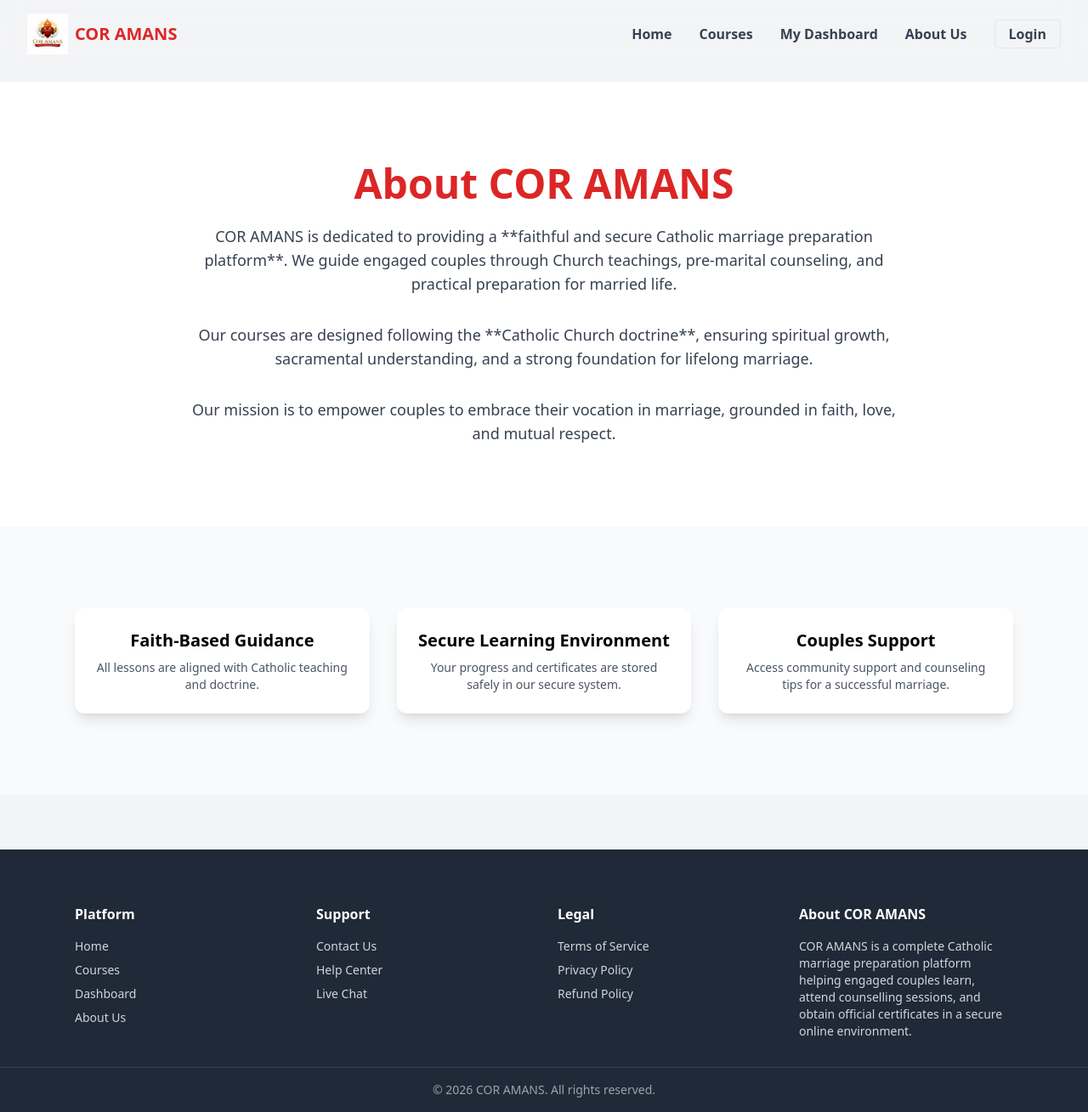
After one commit to DonIzzy01/COR_AMANS, a Flask app: page /about in a window 1280 px wide. The commit adds this page. Shown: the whole page at 85% size. Run offline with Flask 3, Linux system fonts and the light colour scheme; some libraries are stand-ins or nearby versions.

Commit message:
COR AMANS Cv3

```diff
--- a/app.py
+++ b/app.py
@@ -2,25 +2,29 @@ from flask import Flask, render_template
 
 app = Flask(__name__)
 
-@app.route("/")
-def home():
-    return render_template("landing.html")
+@app.route('/')
+def index():
+    return render_template('landing.html', current_page='home')
+
+@app.route('/courses')
+def courses():
+    return render_template('courses.html', current_page='courses')
+
+@app.route('/dashboard')
+def dashboard():
+    return render_template('dashboard.html', current_page='dashboard')
+
+@app.route('/about')
+def about():
+    return render_template('about.html', current_page='about')
+
+@app.route('/login')
+def login():
+    return render_template('login.html', current_page='login')
 
 @app.route("/register")
 def register():
     return render_template("register.html")
 
-@app.route("/login")
-def login():
-    return render_template("login.html")
-
-@app.route("/email-verified")
-def email_verified():
-    return render_template("email_verified.html")
-
-@app.route("/payment")
-def payment():
-    return render_template("payment.html")
-
-if __name__ == "__main__":
+if __name__ == '__main__':
     app.run(debug=True)
--- a/static/css/animations.css
+++ b/static/css/animations.css
@@ -113,6 +113,11 @@
     transform: translateY(0);
 }
 
+.card-hover:hover {
+    transform: scale(1.05);
+    transition: transform 0.3s ease;
+}
+
 .slide {
     position: absolute;
     width: 100%;
--- a/static/js/main.js
+++ b/static/js/main.js
@@ -90,3 +90,14 @@ document.addEventListener("DOMContentLoaded", function () {
     });
 
 });
+
+
+const navbar = document.getElementById('navbar');
+
+window.addEventListener('scroll', () => {
+    if(window.scrollY > 50){
+        navbar.classList.add('bg-white/90', 'shadow-lg');
+    } else {
+        navbar.classList.remove('bg-white/90', 'shadow-lg');
+    }
+});
--- /dev/null
+++ b/templates/about.html
@@ -0,0 +1,44 @@
+{% extends "layout.html" %}
+
+{% block content %}
+
+<section class="bg-white py-24 scroll-animate">
+    <div class="max-w-4xl mx-auto px-6 text-center">
+        <h1 class="text-5xl font-bold text-red-600 mb-6">About COR AMANS</h1>
+        <p class="text-gray-700 text-lg mb-8">
+            COR AMANS is dedicated to providing a **faithful and secure Catholic marriage preparation platform**.
+            We guide engaged couples through Church teachings, pre-marital counseling, and practical preparation for
+            married life.
+        </p>
+
+        <p class="text-gray-700 text-lg mb-8">
+            Our courses are designed following the **Catholic Church doctrine**, ensuring spiritual growth, sacramental
+            understanding,
+            and a strong foundation for lifelong marriage.
+        </p>
+
+        <p class="text-gray-700 text-lg">
+            Our mission is to empower couples to embrace their vocation in marriage, grounded in faith, love, and mutual
+            respect.
+        </p>
+    </div>
+</section>
+
+<section class="py-24 bg-gray-50 scroll-animate">
+    <div class="max-w-6xl mx-auto px-6 grid md:grid-cols-3 gap-8 text-center">
+        <div class="p-6 bg-white rounded-xl shadow-lg hover:scale-105 transition transform">
+            <h3 class="text-xl font-bold mb-2">Faith-Based Guidance</h3>
+            <p class="text-gray-600 text-sm">All lessons are aligned with Catholic teaching and doctrine.</p>
+        </div>
+        <div class="p-6 bg-white rounded-xl shadow-lg hover:scale-105 transition transform">
+            <h3 class="text-xl font-bold mb-2">Secure Learning Environment</h3>
+            <p class="text-gray-600 text-sm">Your progress and certificates are stored safely in our secure system.</p>
+        </div>
+        <div class="p-6 bg-white rounded-xl shadow-lg hover:scale-105 transition transform">
+            <h3 class="text-xl font-bold mb-2">Couples Support</h3>
+            <p class="text-gray-600 text-sm">Access community support and counseling tips for a successful marriage.</p>
+        </div>
+    </div>
+</section>
+
+{% endblock %}
--- a/templates/layout.html
+++ b/templates/layout.html
@@ -3,11 +3,7 @@
 
 <head>
     <title>COR AMANS</title>
-
-    <!-- Tailwind CSS -->
     <script src="https://cdn.tailwindcss.com"></script>
-
-    <!-- Animations -->
     <link rel="stylesheet" href="{{ url_for('static', filename='css/animations.css') }}">
 </head>
 
@@ -15,7 +11,7 @@
 
     <!-- Navbar -->
     <nav id="navbar"
-        class="fixed top-0 w-full z-50 transition-all duration-300 flex justify-between items-center px-8 py-4">
+        class="fixed top-0 w-full z-50 transition-all duration-300 flex justify-between items-center px-8 py-4 bg-white/70 backdrop-blur-md">
 
         <!-- Logo -->
         <div class="flex items-center space-x-2">
@@ -25,14 +21,17 @@
 
         <!-- Navigation Links -->
         <div class="flex items-center space-x-8 font-semibold">
-            <a href="/" class="text-gray-700 hover:text-red-600">Home</a>
-            <a href="#" class="text-gray-700 hover:text-red-600">Courses</a>
-            <a href="#" class="text-gray-700 hover:text-red-600">My Dashboard</a>
-            <a href="#" class="text-gray-700 hover:text-red-600">About Us</a>
-            <a href="/login"
-                class="border px-4 py-1 rounded text-gray-700 hover:text-white hover:bg-red-600 transition">
-                Log in
-            </a>
+            <a href="{{ url_for('index') }}"
+                class="text-gray-700 hover:text-red-600 {% if current_page=='home' %}font-bold{% endif %}">Home</a>
+            <a href="{{ url_for('courses') }}"
+                class="text-gray-700 hover:text-red-600 {% if current_page=='courses' %}font-bold{% endif %}">Courses</a>
+            <a href="{{ url_for('dashboard') }}"
+                class="text-gray-700 hover:text-red-600 {% if current_page=='dashboard' %}font-bold{% endif %}">My
+                Dashboard</a>
+            <a href="{{ url_for('about') }}"
+                class="text-gray-700 hover:text-red-600 {% if current_page=='about' %}font-bold{% endif %}">About Us</a>
+            <a href="{{ url_for('login') }}"
+                class="border px-4 py-1 rounded text-gray-700 hover:bg-white hover:text-red-600 transition">Login</a>
         </div>
 
     </nav>
@@ -41,7 +40,6 @@
     <main class="pt-24">
         {% block content %}{% endblock %}
     </main>
-
 
     <!-- Footer -->
     <footer class="bg-gray-800 text-white pt-16 mt-16">
@@ -52,10 +50,10 @@
             <div>
                 <h4 class="font-semibold mb-4">Platform</h4>
                 <ul class="space-y-2 text-gray-300 text-sm">
-                    <li><a href="/" class="hover:text-white">Home</a></li>
-                    <li><a href="#" class="hover:text-white">Courses</a></li>
-                    <li><a href="#" class="hover:text-white">Dashboard</a></li>
-                    <li><a href="#" class="hover:text-white">About Us</a></li>
+                    <li><a href="{{ url_for('index') }}" class="hover:text-white">Home</a></li>
+                    <li><a href="{{ url_for('courses') }}" class="hover:text-white">Courses</a></li>
+                    <li><a href="{{ url_for('dashboard') }}" class="hover:text-white">Dashboard</a></li>
+                    <li><a href="{{ url_for('about') }}" class="hover:text-white">About Us</a></li>
                 </ul>
             </div>
 
@@ -97,7 +95,6 @@
 
     </footer>
 
-    <!-- Main JavaScript -->
     <script src="{{ url_for('static', filename='js/main.js') }}"></script>
 
 </body>
```
Also changed, not shown: templates/courses.html (added, +44 -0 lines), templates/dashboard.html (added, +39 -0 lines), templates/landing.html (+5 -7 lines).
